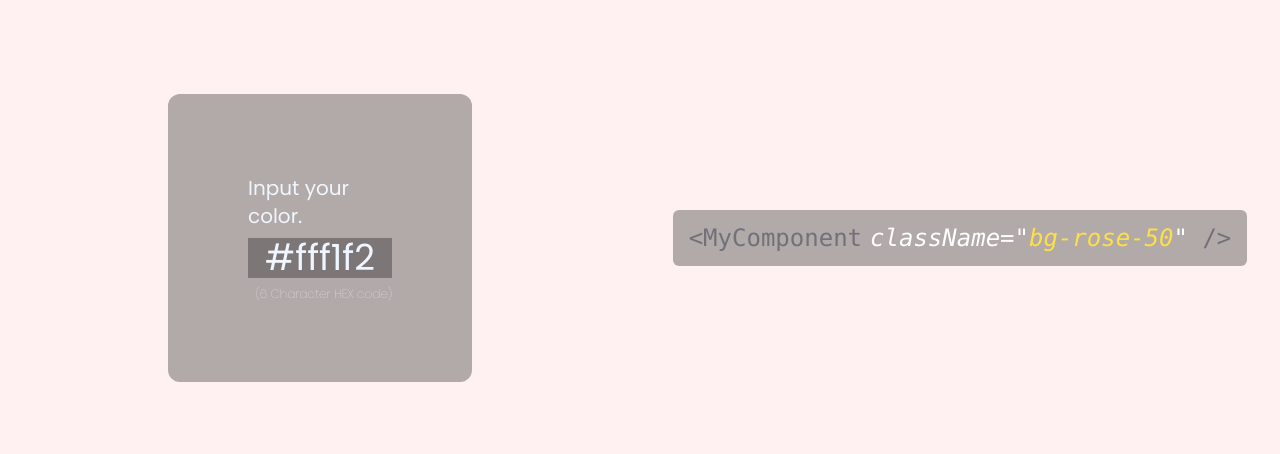
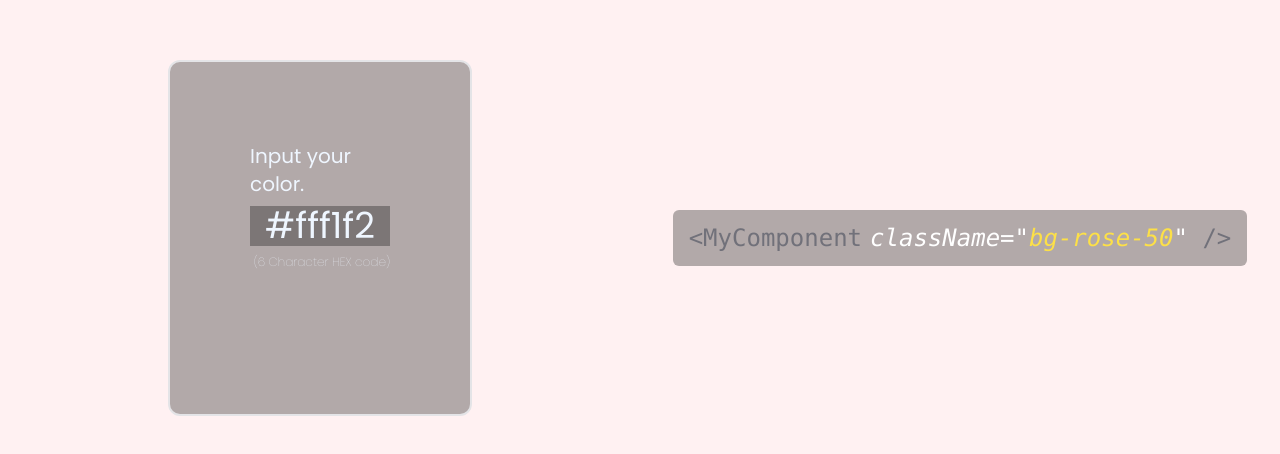
Before and after one commit to lurx/tailwind-color-match, a React (Create React App) app: page / in a window 1280 px wide. Shown: the part 162-616 px from the top of the page. Built offline with nearby package versions, Linux system fonts and the light colour scheme.

Commit message:
:lipstick: fix error transitions

```diff
--- a/src/App.js
+++ b/src/App.js
@@ -122,7 +122,7 @@ const App = () => {
                 style={{ backgroundColor: userColor }}
             >
                 <div
-                    className={`p-20 rounded-xl w-1/2 text-blue-50 backdrop ${isValidHex ? '' : 'border-red-600 border-2'}`}>
+                    className={`p-20 rounded-xl w-1/2 text-blue-50 backdrop border-2 transition duration-300 transition-border ${isValidHex ? 'border-transparent' : 'border-red-600'}`}>
                     <p className="mb-2 text-xl">Input your color.</p>
                     <input
                         id="rotem"
@@ -139,7 +139,7 @@ const App = () => {
                     <div className="flex justify-end">
                         <div className="footnote text-xs">(6 Character HEX code)</div>
                     </div>
-                    <p className={`my-2 text-red-500 ${isValidHex ? 'hidden' : ''}`}>Please Enter a valid HEX code</p>
+                    <p className={`my-2 text-red-500 transition transition-all duration-300 ${isValidHex ? 'text-opacity-0' : 'text-opacity-1'}`}>Please Enter a valid HEX code</p>
                 </div>
             </div>
             <div className={`flex items-center justify-center ${outputClass}`}>
--- a/src/index.css
+++ b/src/index.css
@@ -3,7 +3,11 @@
 @tailwind base;
 @tailwind components;
 @tailwind utilities;
-
+@layer base {
+    *, *::before, *::after {
+        box-sizing: border-box;
+    }
+}
 @layer components {
     #root {
         min-height: 100vh;
```
